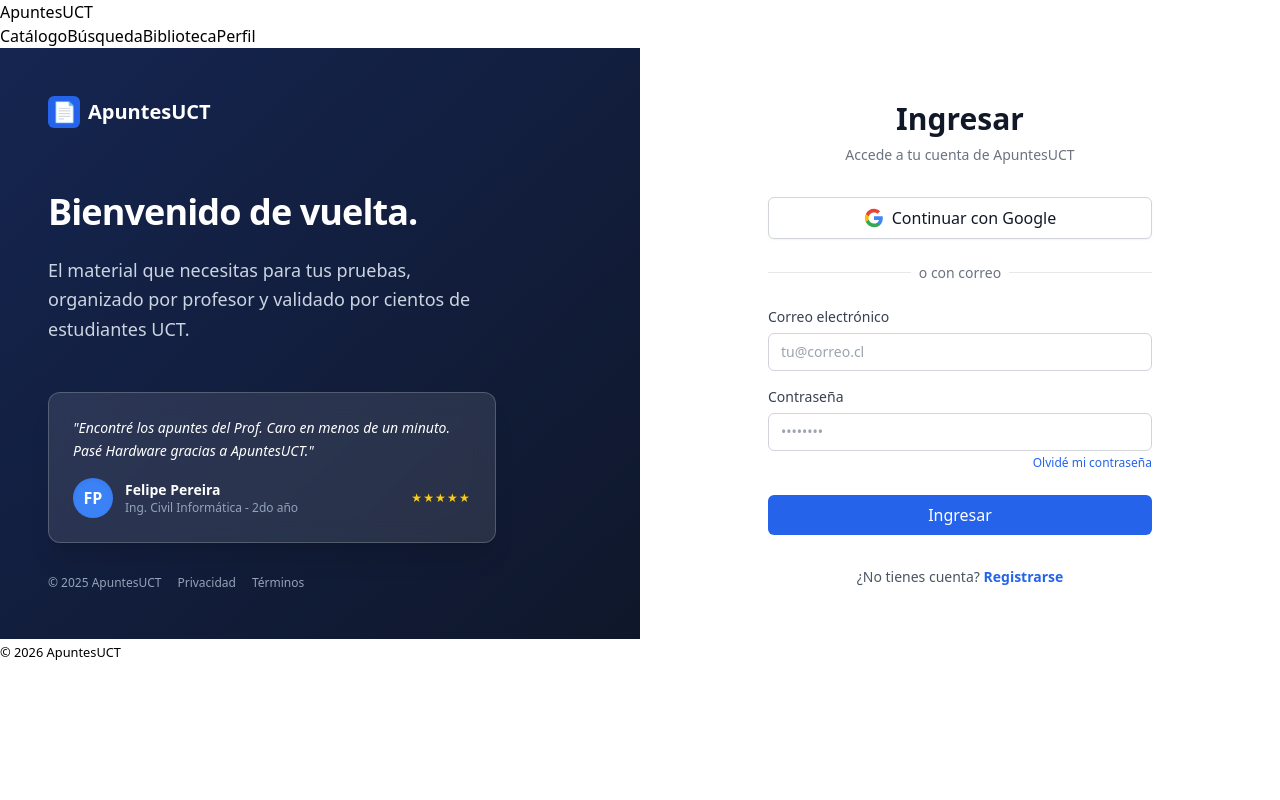
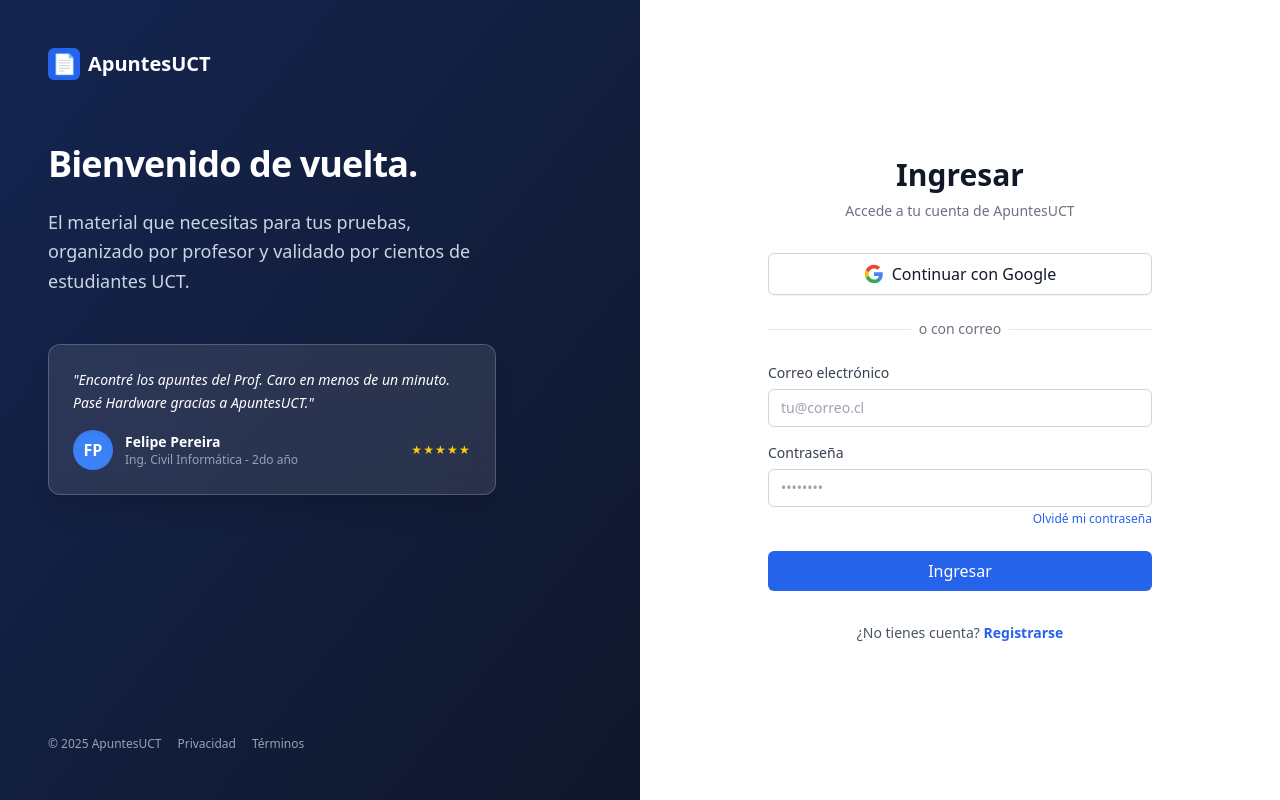
Before and after one commit to cchelooo/ApuntesUCT, a React (Vite) app in the folder web/: page /login in a window 1280 px wide. Built offline with nearby package versions, Linux system fonts and the light colour scheme.

Commit message:
fix(login):separar login del main layout, y reparar errores visuales del login

```diff
--- a/web/src/app/router.tsx
+++ b/web/src/app/router.tsx
@@ -1,5 +1,6 @@
 import { createBrowserRouter } from 'react-router-dom';
 import { MainLayout } from '../presentation/layouts/MainLayout';
+import { AuthLayout } from '../presentation/layouts/AuthLayout';
 import {
   HomePage,
   LoginPage,
@@ -18,7 +19,6 @@
     errorElement: <NotFoundPage />,
     children: [
       { index: true, element: <HomePage /> },
-      { path: 'login', element: <LoginPage /> },
       { path: 'register', element: <RegisterPage /> },
       { path: 'profile', element: <ProfilePage /> },
       { path: 'catalog', element: <CatalogPage /> },
@@ -27,4 +27,10 @@
       { path: '*', element: <NotFoundPage /> },
     ],
   },
+  {
+    path: '/login',
+    element: <AuthLayout />,
+    errorElement: <NotFoundPage />,
+    children: [{ index: true, element: <LoginPage /> }],
+  },
 ]);
--- /dev/null
+++ b/web/src/presentation/layouts/AuthLayout.tsx
@@ -0,0 +1,9 @@
+import { Outlet } from 'react-router-dom';
+
+export function AuthLayout() {
+  return (
+    <div className="min-h-screen w-full overflow-x-hidden">
+      <Outlet />
+    </div>
+  );
+}
--- a/web/src/presentation/pages/LoginPage.tsx
+++ b/web/src/presentation/pages/LoginPage.tsx
@@ -4,7 +4,7 @@
 
 export function LoginPage() {
   return (
-    <div className="h-full w-full flex">
+    <div className="min-h-screen w-full flex">
 
       {/* Panel Izquierdo (Oculto en móviles, visible en pantallas lg) */}
       <div className="hidden lg:flex lg:w-1/2 bg-slate-900 text-white p-12 flex-col justify-between relative overflow-hidden">
```
